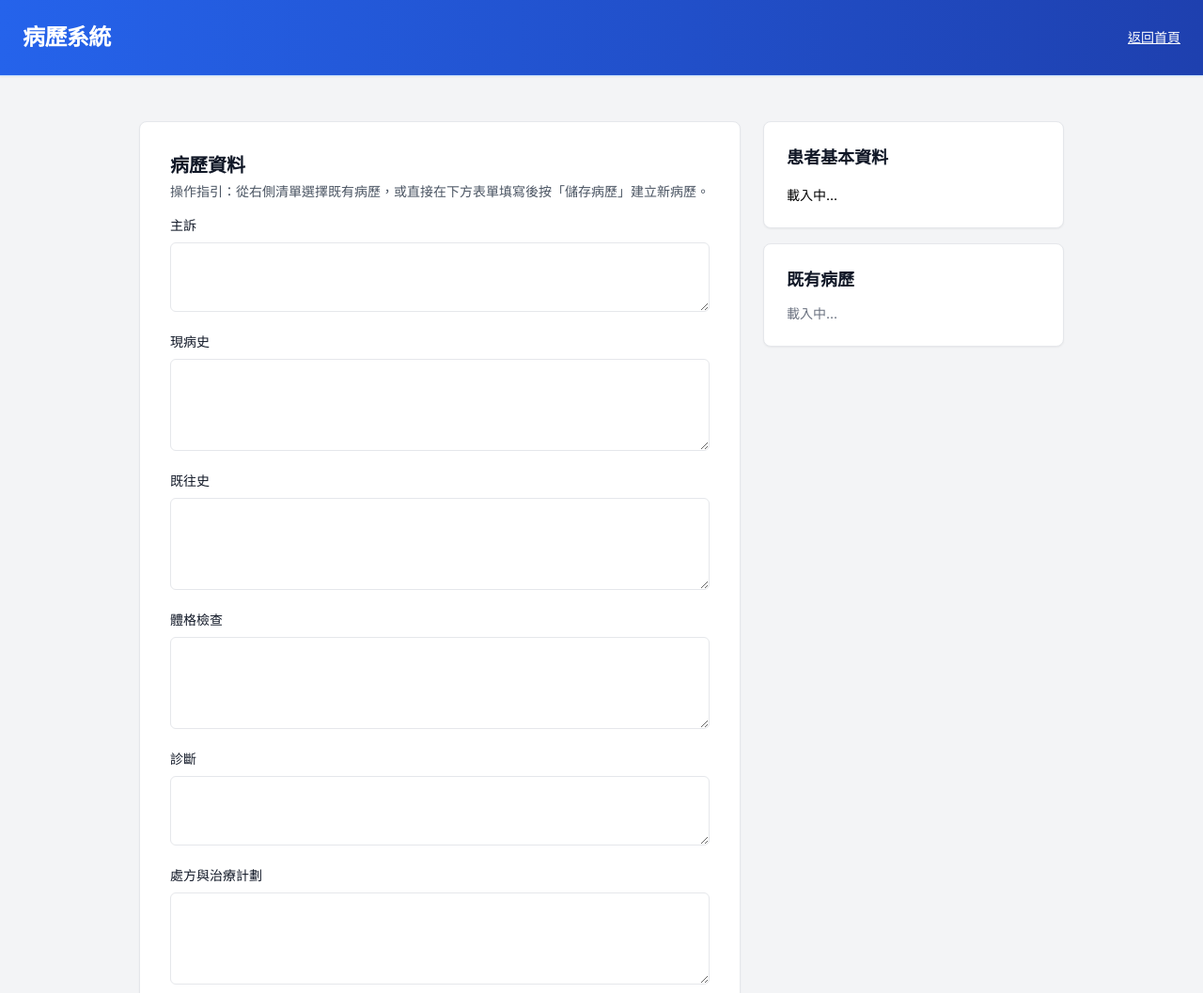
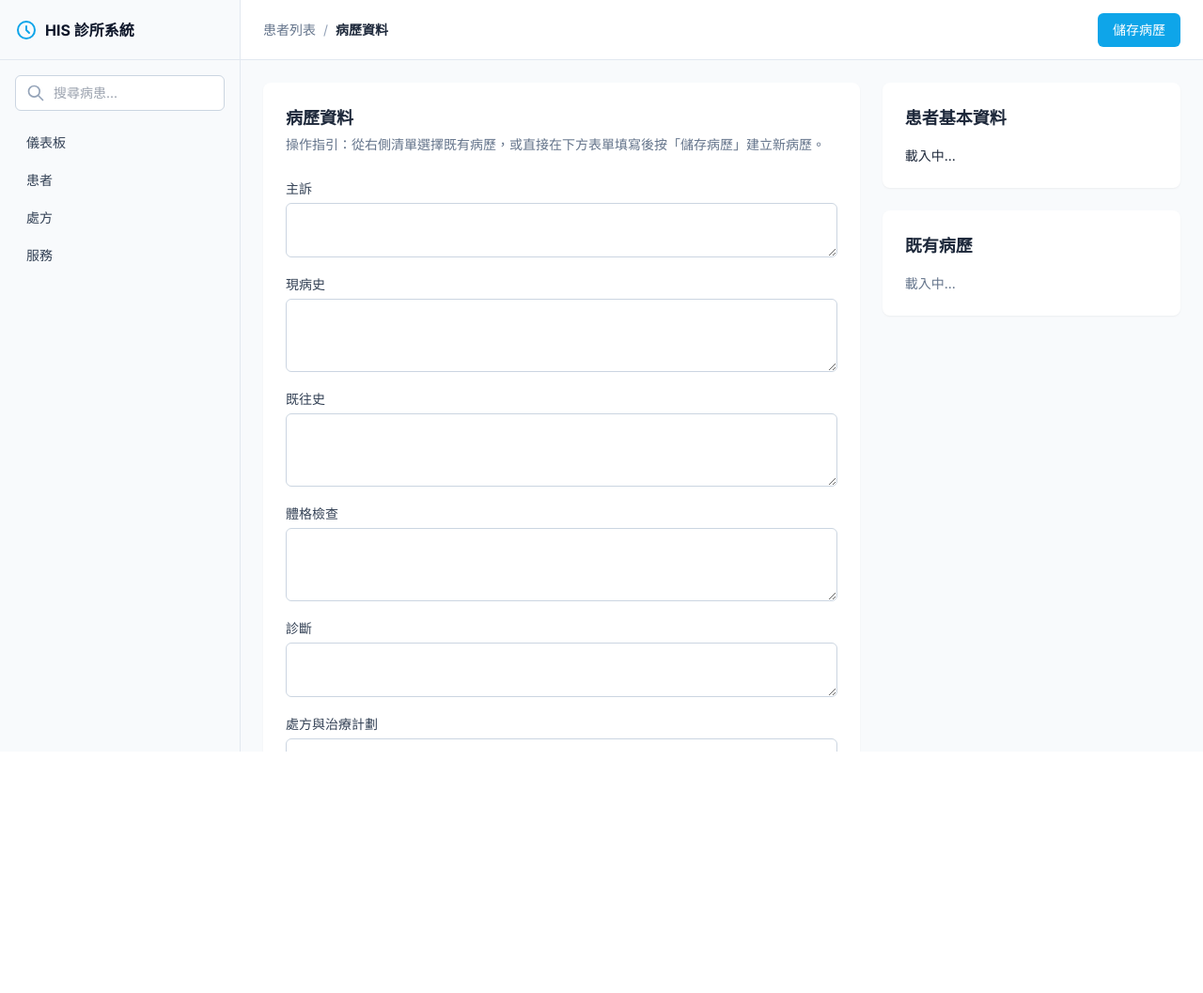
Before and after one commit to JohnKeng/mini-HIS-UI, a website: page src/public/medical-record.html in a window 1280 px wide. Shown: the top 1057 px of the page at 94% size. After the commit the page ends 800 px from the top, so only its background shows below. Drawn offline with nearby package versions, Linux system fonts and the light colour scheme.

Commit message:
feat(ui): 重构界面布局并更新样式至现代设计风格
更新了整体UI布局，将导航栏改为侧边栏设计
修改了颜色方案和交互元素样式以符合新的设计规范
调整了页面结构和组件布局以提升用户体验

```diff
--- a/src/db.json
+++ b/src/db.json
@@ -8,7 +8,7 @@
       "dischargedAt": "2025-09-09T03:38:56.367Z",
       "info": {
         "id": "pt-1757339824164",
-        "name": "明肉羹麵",
+        "name": "肉羹麵",
         "birthDate": "1974-09-08",
         "gender": "Male",
         "contactNumber": "888888888",
--- a/src/public/js/ui.js
+++ b/src/public/js/ui.js
@@ -34,15 +34,16 @@ function showPanel(panelName) {
         panels[panelName].classList.remove('hidden');
     }
 
-    // 更新 segmented 導覽按鈕的 active 樣式
+    // 更新側邊導航樣式（符合參考風格）
     const tabs = document.querySelectorAll('#topNav .nav-tab');
     tabs.forEach(btn => {
-        if (btn.getAttribute('data-panel') === panelName) {
-            btn.classList.add('bg-white', 'text-blue-700');
-            btn.classList.remove('bg-blue-50');
+        const isActive = btn.getAttribute('data-panel') === panelName;
+        if (isActive) {
+            btn.classList.add('bg-slate-200', 'text-slate-900', 'font-medium');
+            btn.classList.remove('text-slate-700');
         } else {
-            btn.classList.remove('bg-white', 'text-blue-700');
-            btn.classList.add('bg-blue-50');
+            btn.classList.remove('bg-slate-200', 'text-slate-900', 'font-medium');
+            btn.classList.add('text-slate-700');
         }
     });
 
--- a/src/public/medical-record.html
+++ b/src/public/medical-record.html
@@ -6,93 +6,114 @@
     <title>病歷系統 - mini-HIS</title>
     <script src="https://cdn.tailwindcss.com"></script>
     <script>
-      tailwind.config = { theme: { extend: { fontFamily: { sans: ["Inter","-apple-system","BlinkMacSystemFont","Segoe UI","Roboto","sans-serif"], }, }, }, };
+      tailwind.config = { theme: { extend: { fontFamily: { sans: ['Inter','-apple-system','BlinkMacSystemFont','Segoe UI','Roboto','sans-serif'], }, }, }, };
     </script>
     <link rel="preconnect" href="https://fonts.googleapis.com" />
     <link rel="preconnect" href="https://fonts.gstatic.com" crossorigin />
     <link href="https://fonts.googleapis.com/css2?family=Inter:wght@300;400;500;600;700&display=swap" rel="stylesheet" />
   </head>
-  <body class="bg-gray-100 min-h-screen font-sans flex flex-col min-w-[820px] overflow-y-scroll">
-    <nav class="bg-gradient-to-r from-blue-600 to-blue-800 text-white shadow-sm border-b border-blue-200">
-      <div class="max-w-7xl mx-auto px-6">
-        <div class="flex justify-between items-center py-6">
-          <h1 class="text-2xl font-semibold tracking-tight">病歷系統</h1>
-          <a href="/" class="text-sm underline hover:opacity-90">返回首頁</a>
+  <body class="bg-white font-sans text-slate-800">
+    <div class="flex h-screen">
+      <!-- 側邊欄 -->
+      <aside class="w-64 flex-shrink-0 bg-slate-50 border-r border-slate-200 flex flex-col">
+        <div class="h-16 flex items-center px-4 border-b border-slate-200">
+          <div class="flex items-center space-x-2">
+            <svg xmlns="http://www.w3.org/2000/svg" class="h-6 w-6 text-sky-500" fill="none" viewBox="0 0 24 24" stroke="currentColor" stroke-width="2">
+              <path stroke-linecap="round" stroke-linejoin="round" d="M12 8v4l3 3m6-3a9 9 0 11-18 0 9 9 0 0118 0z" />
+            </svg>
+            <span class="font-bold text-slate-900">HIS 診所系統</span>
           </div>
         </div>
+        <div class="p-4">
+          <div class="relative">
+            <svg class="absolute left-3 top-1/2 -translate-y-1/2 h-5 w-5 text-slate-400" xmlns="http://www.w3.org/2000/svg" fill="none" viewBox="0 0 24 24" stroke="currentColor">
+              <path stroke-linecap="round" stroke-linejoin="round" stroke-width="2" d="M21 21l-6-6m2-5a7 7 0 11-14 0 7 7 0 0114 0z" />
+            </svg>
+            <input type="text" placeholder="搜尋病患..." class="w-full pl-10 pr-4 py-2 text-sm border border-slate-300 rounded-md focus:outline-none focus:ring-2 focus:ring-sky-500">
+          </div>
+        </div>
+        <nav class="flex-1 px-4 pb-4">
+          <ul class="space-y-1">
+            <li><a href="/" class="block px-3 py-2 text-sm text-slate-700 rounded-md hover:bg-slate-200">儀表板</a></li>
+            <li><a href="/" class="block px-3 py-2 text-sm text-slate-700 rounded-md hover:bg-slate-200">患者</a></li>
+            <li><a href="/" class="block px-3 py-2 text-sm text-slate-700 rounded-md hover:bg-slate-200">處方</a></li>
+            <li><a href="/" class="block px-3 py-2 text-sm text-slate-700 rounded-md hover:bg-slate-200">服務</a></li>
+          </ul>
         </nav>
+      </aside>
 
-    <div class="flex-grow max-w-7xl mx-auto px-6 py-12 flex gap-6">
-      <!-- 中央主要區域：病歷顯示與編輯 -->
-      <main class="flex-1">
-        <section class="bg-white border border-gray-200 rounded-lg shadow-sm p-8">
-          <div class="mb-4">
-            <h2 class="text-xl font-semibold text-gray-900">病歷資料</h2>
-            <p class="text-sm text-gray-600 mt-1">操作指引：從右側清單選擇既有病歷，或直接在下方表單填寫後按「儲存病歷」建立新病歷。</p>
-            <div id="recordMeta" class="text-xs text-gray-500 mt-1"></div>
+      <!-- 主內容 -->
+      <main class="flex-1 flex flex-col overflow-hidden">
+        <header class="h-16 flex-shrink-0 flex items-center justify-between px-6 border-b border-slate-200">
+          <nav class="flex items-center space-x-2 text-sm">
+            <a href="/" class="text-slate-500 hover:text-slate-700">患者列表</a>
+            <span class="text-slate-400">/</span>
+            <span class="font-semibold text-slate-800">病歷資料</span>
+          </nav>
+          <button onclick="document.getElementById('recordForm').requestSubmit();" class="px-4 py-2 text-sm font-medium text-white bg-sky-500 rounded-md hover:bg-sky-600 focus:outline-none focus:ring-2 focus:ring-sky-500 focus:ring-offset-2">
+            儲存病歷
+          </button>
+        </header>
+
+        <div class="flex-1 p-6 overflow-y-auto bg-slate-50">
+          <div class="flex flex-col lg:flex-row gap-6">
+            <!-- 病歷編輯 -->
+            <div class="lg:w-2/3 w-full">
+              <div class="bg-white p-6 rounded-lg shadow-sm">
+                <h2 class="text-lg font-semibold text-slate-800 mb-1">病歷資料</h2>
+                <p class="text-sm text-slate-500 mb-6">操作指引：從右側清單選擇既有病歷，或直接在下方表單填寫後按「儲存病歷」建立新病歷。</p>
+                <div id="recordMeta" class="text-xs text-slate-500 mb-4"></div>
+
+                <form id="recordForm" class="space-y-4">
+                  <div>
+                    <label class="text-sm font-medium text-slate-700">主訴</label>
+                    <textarea id="chiefComplaint" rows="2" class="mt-1 block w-full text-sm border border-slate-300 rounded-md focus:outline-none focus:ring-2 focus:ring-sky-500 p-2"></textarea>
+                  </div>
+                  <div>
+                    <label class="text-sm font-medium text-slate-700">現病史</label>
+                    <textarea id="hpi" rows="3" class="mt-1 block w-full text-sm border border-slate-300 rounded-md focus:outline-none focus:ring-2 focus:ring-sky-500 p-2"></textarea>
+                  </div>
+                  <div>
+                    <label class="text-sm font-medium text-slate-700">既往史</label>
+                    <textarea id="pmh" rows="3" class="mt-1 block w-full text-sm border border-slate-300 rounded-md focus:outline-none focus:ring-2 focus:ring-sky-500 p-2"></textarea>
+                  </div>
+                  <div>
+                    <label class="text-sm font-medium text-slate-700">體格檢查</label>
+                    <textarea id="pe" rows="3" class="mt-1 block w-full text-sm border border-slate-300 rounded-md focus:outline-none focus:ring-2 focus:ring-sky-500 p-2"></textarea>
+                  </div>
+                  <div>
+                    <label class="text-sm font-medium text-slate-700">診斷</label>
+                    <textarea id="dx" rows="2" class="mt-1 block w-full text-sm border border-slate-300 rounded-md focus:outline-none focus:ring-2 focus:ring-sky-500 p-2"></textarea>
+                  </div>
+                  <div>
+                    <label class="text-sm font-medium text-slate-700">處方與治療計劃</label>
+                    <textarea id="plan" rows="3" class="mt-1 block w-full text-sm border border-slate-300 rounded-md focus:outline-none focus:ring-2 focus:ring-sky-500 p-2"></textarea>
+                  </div>
+                </form>
+              </div>
             </div>
 
-
-          <form id="recordForm" class="grid grid-cols-1 gap-4">
-            <div>
-              <label class="block text-sm font-medium text-gray-900 mb-2">主訴</label>
-              <textarea id="chiefComplaint" class="w-full px-4 py-3 border border-gray-200 rounded-md focus:outline-none focus:border-blue-500 transition-colors" rows="2"></textarea>
-            </div>
-            <div>
-              <label class="block text-sm font-medium text-gray-900 mb-2">現病史</label>
-              <textarea id="hpi" class="w-full px-4 py-3 border border-gray-200 rounded-md focus:outline-none focus:border-blue-500 transition-colors" rows="3"></textarea>
-            </div>
-            <div>
-              <label class="block text-sm font-medium text-gray-900 mb-2">既往史</label>
-              <textarea id="pmh" class="w-full px-4 py-3 border border-gray-200 rounded-md focus:outline-none focus:border-blue-500 transition-colors" rows="3"></textarea>
-            </div>
-            <div>
-              <label class="block text-sm font-medium text-gray-900 mb-2">體格檢查</label>
-              <textarea id="pe" class="w-full px-4 py-3 border border-gray-200 rounded-md focus:outline-none focus:border-blue-500 transition-colors" rows="3"></textarea>
-            </div>
-            <div>
-              <label class="block text-sm font-medium text-gray-900 mb-2">診斷</label>
-              <textarea id="dx" class="w-full px-4 py-3 border border-gray-200 rounded-md focus:outline-none focus:border-blue-500 transition-colors" rows="2"></textarea>
-            </div>
-            <div>
-              <label class="block text-sm font-medium text-gray-900 mb-2">處方與治療計劃</label>
-              <textarea id="plan" class="w-full px-4 py-3 border border-gray-200 rounded-md focus:outline-none focus:border-blue-500 transition-colors" rows="3"></textarea>
-            </div>
-            <div class="pt-2">
-              <button id="saveBtn" type="submit" class="bg-gradient-to-r from-blue-500 to-blue-600 text-white px-8 py-3 rounded-md hover:from-blue-600 hover:to-blue-700 transition-colors font-medium">儲存病歷</button>
-            </div>
-          </form>
-        </section>
-      </main>
-
-      <!-- 右側區域：患者基本資料 -->
-      <aside class="w-[320px]">
-        <div class="bg-white border border-gray-200 rounded-lg shadow-sm p-6">
-          <h3 class="text-lg font-semibold text-gray-900 mb-4">患者基本資料</h3>
+            <!-- 右側資訊 -->
+            <div class="lg:w-1/3 w-full space-y-6">
+              <div class="bg-white p-6 rounded-lg shadow-sm">
+                <h2 class="text-lg font-semibold text-slate-800 mb-4">患者基本資料</h2>
                 <div id="patientInfo" class="text-sm space-y-2">
                   <div>載入中...</div>
                 </div>
               </div>
-
-        <!-- 既有病歷清單 -->
-        <div class="bg-white border border-gray-200 rounded-lg shadow-sm p-6 mt-4">
-          <h3 class="text-lg font-semibold text-gray-900">既有病歷</h3>
-          <div id="recordListSidebar" class="mt-3 space-y-2 text-sm">
-            <div class="text-gray-500">載入中...</div>
+              <div class="bg-white p-6 rounded-lg shadow-sm">
+                <h2 class="text-lg font-semibold text-slate-800 mb-4">既有病歷</h2>
+                <div id="recordListSidebar" class="space-y-2 text-sm">
+                  <div class="text-slate-500">載入中...</div>
                 </div>
               </div>
-      </aside>
+            </div>
+          </div>
+        </div>
+      </main>
     </div>
 
     <div id="messageContainer" class="fixed top-4 right-4 z-50"></div>
-
-    <footer class="bg-gradient-to-r from-blue-50 to-blue-100 border-t border-blue-200 py-4 mt-auto">
-      <div class="container mx-auto px-4 text-center">
-        <div class="text-sm font-medium text-blue-600">
-          此為 Serverless 服務，資料不會永久儲存，僅供學習使用。
-        </div>
-      </div>
-    </footer>
 
     <script src="js/api.js"></script>
     <script src="js/ui.js"></script>
```
Also changed, not shown: src/public/index.html (+61 -79 lines). Lines whose indentation alone changed are shown as unchanged.
